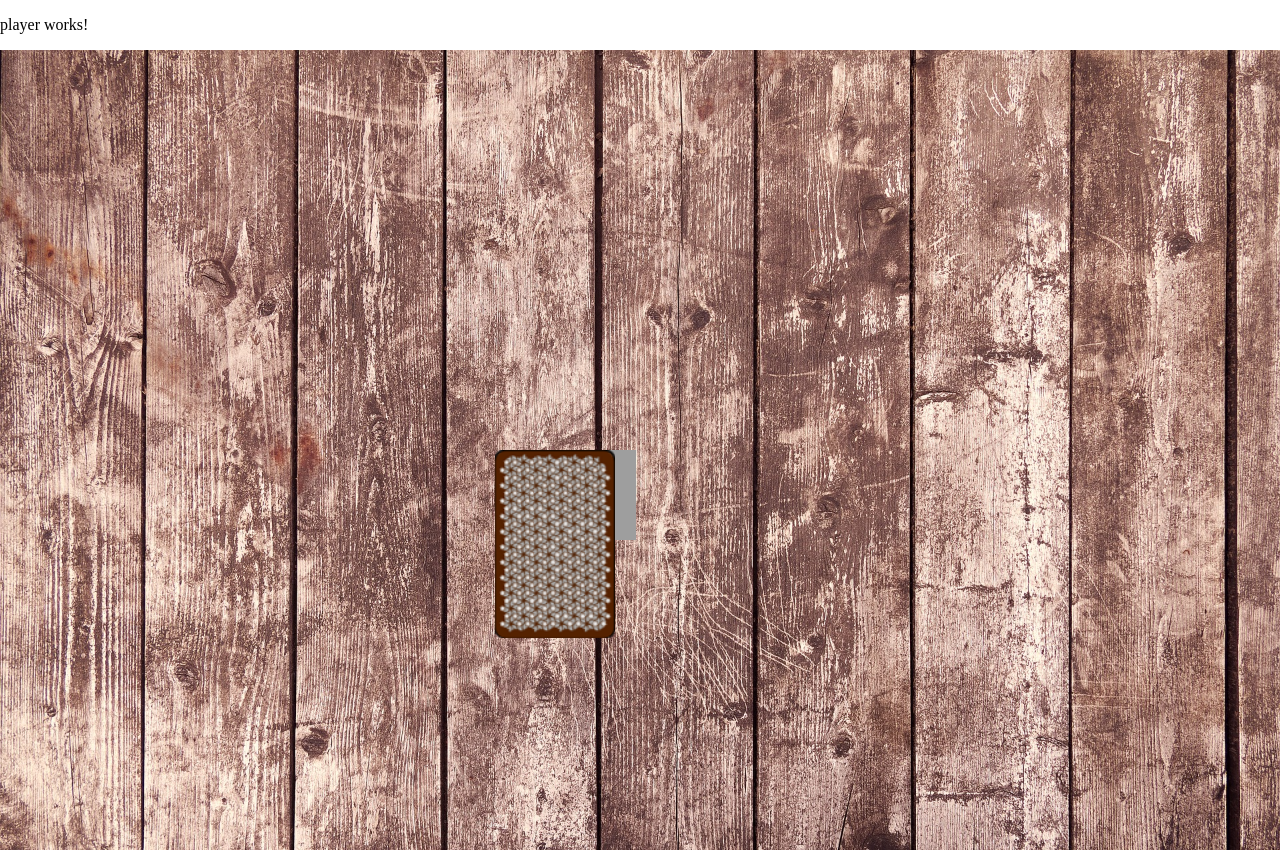
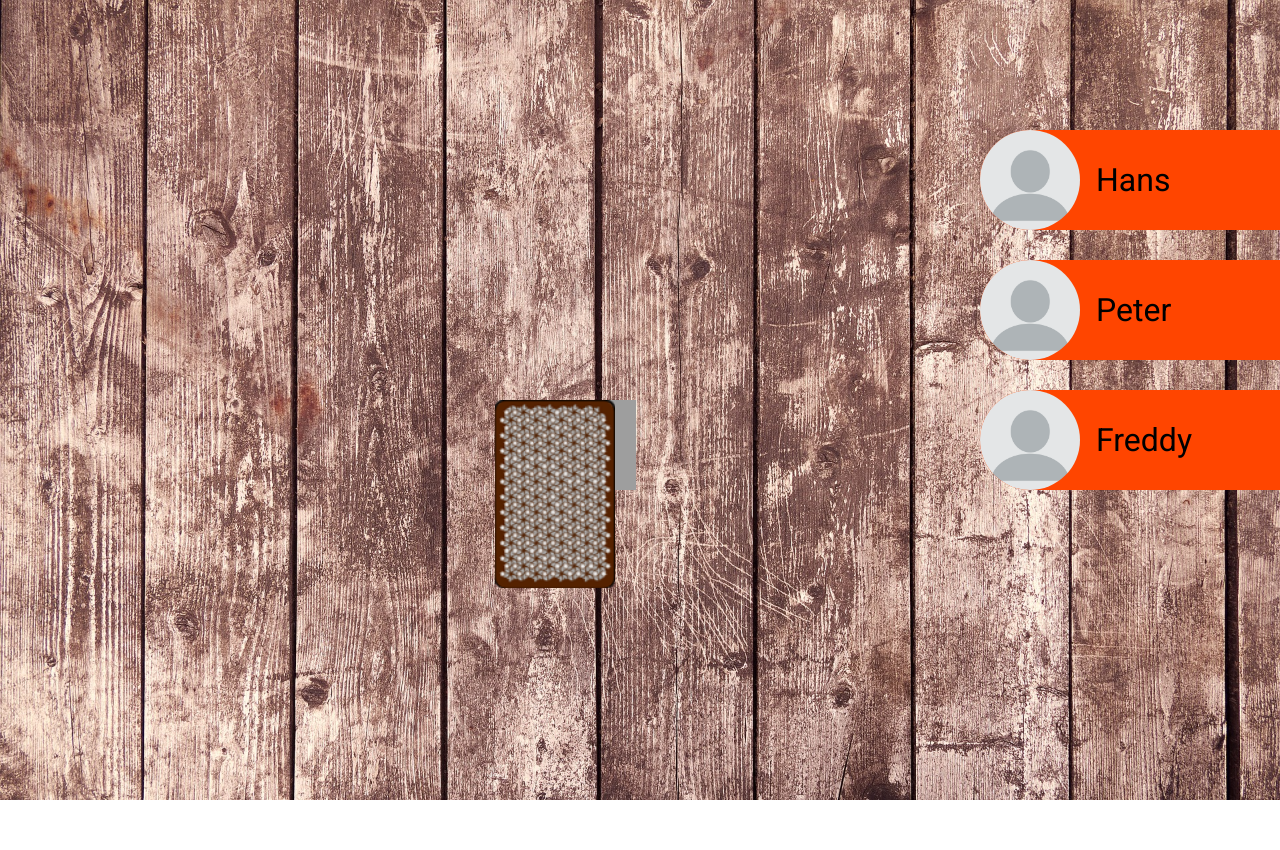
Before and after one commit to Dersa85/ringoffire, an Angular app: page /game in a window 1280 px wide. After the commit the page ends 800 px from the top, so only its background shows below. Built offline with nearby package versions, Linux system fonts and the light colour scheme; grey boxes are pictures that could not be loaded.

Commit message:
material added

```diff
--- a/angular.json
+++ b/angular.json
@@ -31,6 +31,7 @@
               "src/assets"
             ],
             "styles": [
+              "./node_modules/@angular/material/prebuilt-themes/pink-bluegrey.css",
               "src/styles.scss"
             ],
             "scripts": []
@@ -94,6 +95,7 @@
               "src/assets"
             ],
             "styles": [
+              "./node_modules/@angular/material/prebuilt-themes/pink-bluegrey.css",
               "src/styles.scss"
             ],
             "scripts": []
--- a/package.json
+++ b/package.json
@@ -12,10 +12,12 @@
   "private": true,
   "dependencies": {
     "@angular/animations": "~11.2.7",
+    "@angular/cdk": "^11.2.13",
     "@angular/common": "~11.2.7",
     "@angular/compiler": "~11.2.7",
     "@angular/core": "~11.2.7",
     "@angular/forms": "~11.2.7",
+    "@angular/material": "^11.2.13",
     "@angular/platform-browser": "~11.2.7",
     "@angular/platform-browser-dynamic": "~11.2.7",
     "@angular/router": "~11.2.7",
--- a/src/app/app.module.ts
+++ b/src/app/app.module.ts
@@ -6,6 +6,7 @@ import { AppComponent } from './app.component';
 import { StartScreenComponent } from './start-screen/start-screen.component';
 import { GameComponent } from './game/game.component';
 import { PlayerComponent } from './player/player.component';
+import { BrowserAnimationsModule } from '@angular/platform-browser/animations';
 
 @NgModule({
   declarations: [
@@ -16,7 +17,8 @@ import { PlayerComponent } from './player/player.component';
    ],
   imports: [
     BrowserModule,
-    AppRoutingModule
+    AppRoutingModule,
+    BrowserAnimationsModule
   ],
   providers: [],
   bootstrap: [AppComponent]
--- a/src/app/game/game.component.html
+++ b/src/app/game/game.component.html
@@ -1,4 +1,9 @@
-<app-player></app-player>
+<app-player
+  *ngFor="let player of game.players; let i = index;"
+  [ngStyle]="{'top.px': (1+i) * 130}"
+  [name]="player"
+  class="player-position"
+  ></app-player>
 
 <div class="game">
 
--- a/src/app/game/game.component.scss
+++ b/src/app/game/game.component.scss
@@ -34,6 +34,11 @@
     transform: translateX(200px) translateY(-180px) rotate(10deg);
 }
 
+.player-position {
+    position: absolute;
+    right: 0;
+}
+
 @keyframes pick-card-animation {
     0% {
         transform: scale(1);
--- a/src/app/player/player.component.html
+++ b/src/app/player/player.component.html
@@ -1,3 +1,6 @@
-<p>
-  player works!
-</p>
+<div class="player">
+
+  <img src="/assets/img/blank-profile-picture.png" >
+
+  <span>{{ name }}</span>
+</div>
--- a/src/app/player/player.component.scss
+++ b/src/app/player/player.component.scss
@@ -0,0 +1,22 @@
+
+
+.player {
+    width: 300px;
+    display: flex;
+    align-items: center;
+    background-color: orangered;
+    border-top-left-radius: 50px;
+    border-bottom-left-radius: 50px;
+
+    span {
+        font-size: 32px;
+        margin-left: 16px;
+    }
+
+    img {
+        height: 100px;
+        width: 100px;
+        object-fit: cover;
+        border-radius: 100%;
+    }
+}
--- a/src/app/player/player.component.ts
+++ b/src/app/player/player.component.ts
@@ -1,4 +1,4 @@
-import { Component, OnInit } from '@angular/core';
+import { Component, Input, OnInit } from '@angular/core';
 
 @Component({
   selector: 'app-player',
@@ -7,6 +7,8 @@ import { Component, OnInit } from '@angular/core';
 })
 export class PlayerComponent implements OnInit {
 
+  @Input() name: string= '';
+
   constructor() { }
 
   ngOnInit() {
--- a/src/index.html
+++ b/src/index.html
@@ -6,8 +6,11 @@
   <base href="/">
   <meta name="viewport" content="width=device-width, initial-scale=1">
   <link rel="icon" type="image/x-icon" href="favicon.ico">
+  <link rel="preconnect" href="https://fonts.gstatic.com">
+  <link href="https://fonts.googleapis.com/css2?family=Roboto:wght@300;400;500&display=swap" rel="stylesheet">
+  <link href="https://fonts.googleapis.com/icon?family=Material+Icons" rel="stylesheet">
 </head>
-<body>
+<body class="mat-typography">
   <app-root></app-root>
 </body>
 </html>
--- a/src/models/game.ts
+++ b/src/models/game.ts
@@ -1,5 +1,5 @@
 export class Game {
-    public players: string[] = [];
+    public players: string[] = ['Hans', 'Peter', 'Freddy'];
     public stack: string[] = [];
     public playedCards: string[] = [];
     public currentPlayer: number = 0;
--- a/src/styles.scss
+++ b/src/styles.scss
@@ -4,3 +4,5 @@
 body {
     margin: 0;
 }
+html, body { height: 100%; }
+body { margin: 0; font-family: Roboto, "Helvetica Neue", sans-serif; }
```
Also changed, not shown: src/assets/img/blank-profile-picture.png (added), 1 other file (tests, documents, lock files or other folders).
